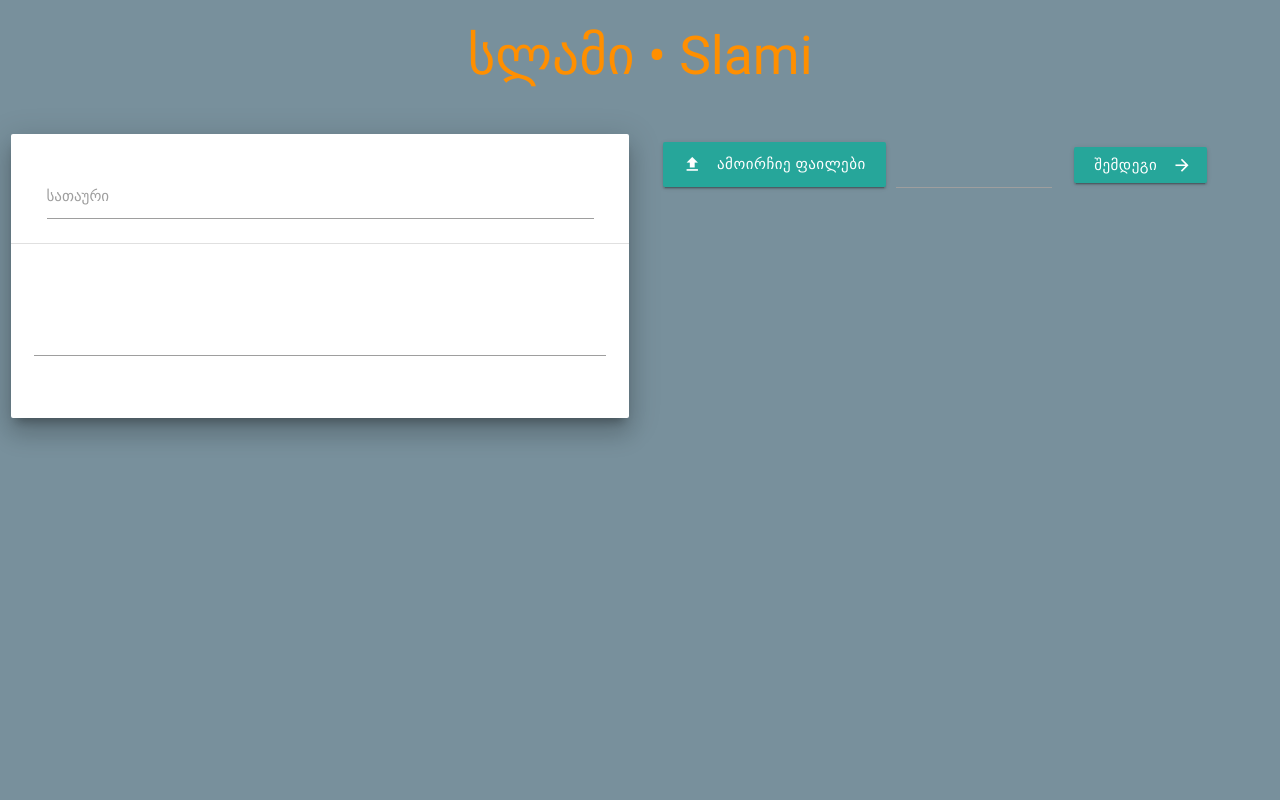
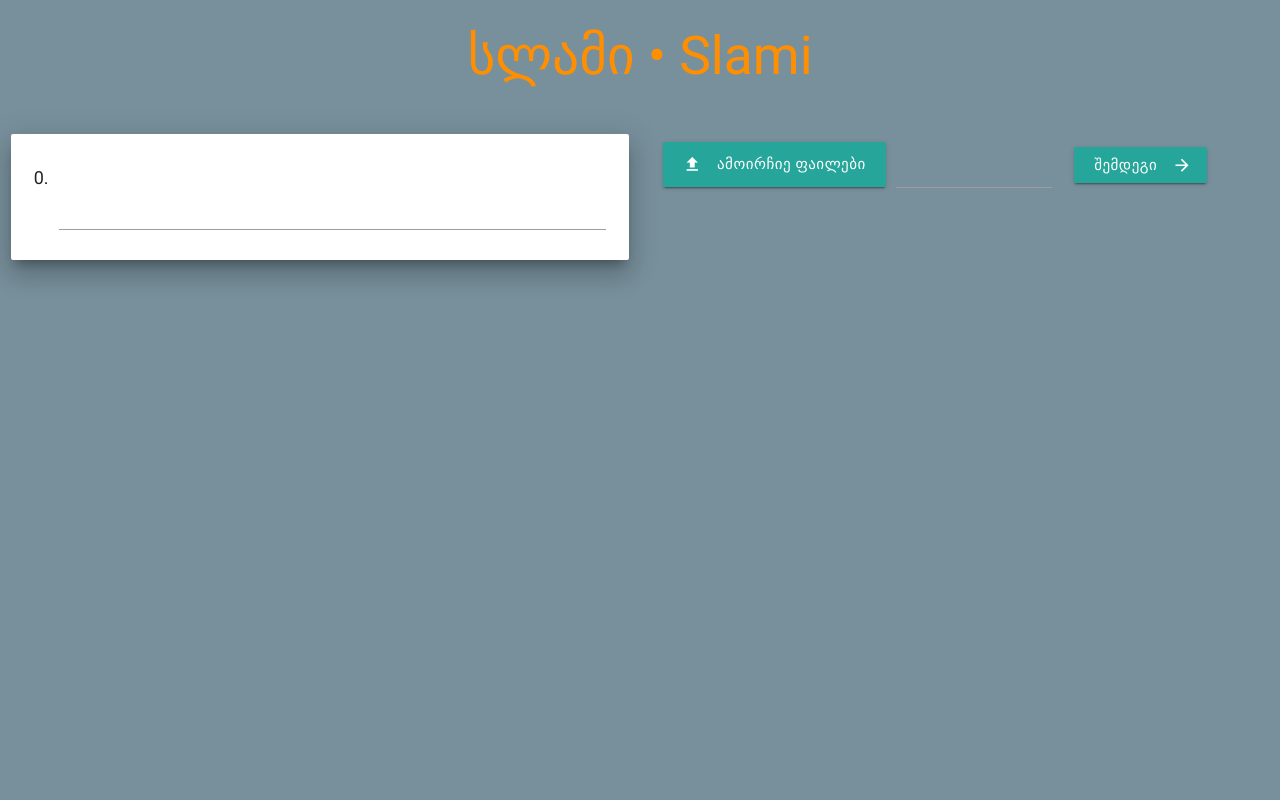
Before and after one commit to Nikaoto/Slami, a React (Create React App) app: page / in a window 1280 px wide. Shown: the top 800 px of the page. Built offline with nearby package versions, Linux system fonts and the light colour scheme.

Commit message:
remove title from EditorCard and add paragraph numbering

```diff
--- a/src/components/EditorCard/EditorCard.js
+++ b/src/components/EditorCard/EditorCard.js
@@ -1,5 +1,5 @@
 import React, { Component } from 'react'
-import config from "../../config"
+import {paragraph_delimiter_char, paragraph_delimiter_key, delete_keys} from "../../config"
 
 class EditorCard extends Component {
 
@@ -13,14 +13,6 @@ class EditorCard extends Component {
     this.onKeyPress = this.onKeyPress.bind(this)
   }
 
-  updateTitleText(newText) {
-    this.setState({ titleText: newText })
-
-    if (this.props.updateTitle) {
-      this.props.updateTitle(newText)
-    }
-  }
-
   updateContentText(newText) {
     this.setState({ contentText: newText })
 
@@ -30,8 +22,8 @@ class EditorCard extends Component {
   }
 
   onKeyPress(e) {
-    if (e.key === config.paragraph_delimiter_key) {
-      this.updateContentText(this.state.contentText + config.paragraph_delimiter_char)
+    if (e.key === paragraph_delimiter_key) {
+      this.updateContentText(this.state.contentText + paragraph_delimiter_char)
 
       if(this.props.onNewParagraph) {
         this.props.onNewParagraph()
@@ -40,42 +32,32 @@ class EditorCard extends Component {
       return
     }
 
-    if (e.key === config.delete_key) {
+    if (delete_keys.includes(e.key)) {
       if(this.props.onDelete) {
         this.props.onDelete()
       }
     }
   }
 
+  getParagraphs() {
+    return this.state.contentText.trim()
+      .split(paragraph_delimiter_char)
+      .map(p => p.trim())
+  }
+
   render() {
     return (
       <div className="card z-depth-5">
-        <div className="card-content black-text">
+        <div className="row">
+          <form className="col s12" style={{ marginBottom: 10 }}>
+            <div className="input-field col s12 outline" style={styles.textContainer}>
 
-          <span className="row">
-            <div className="input-field col s12">
-
-              <input id="card_title"
-              type="text"
-              value={this.state.titleText}
-              onChange={(e) => this.updateTitleText(e.target.value)}
-              style={styles.cardTitle}
-              />
-              <label htmlFor="card_title">სათაური</label>
-
-            </div>
-
-          </span>
-        </div>
-
-        <div className="divider" style={{ marginTop: 0 }} />
-
-        <div className="section">
-
-          <div className="row">
-            <form className="col s12">
-              <div className="input-field col s12 outline">
-
+              <ul className="materialize-textarea">
+                {
+                  this.getParagraphs().map((p, i) =>
+                  <li style={styles.paragraphNumber}> {i + "."} </li>)
+                }
+              </ul>
               <textarea className="materialize-textarea"
                   value={this.state.contentText}
                   onChange={(e) => this.updateContentText(e.target.value)}
@@ -85,21 +67,30 @@ class EditorCard extends Component {
             </div>
           </form>
         </div>
-
-        </div>
       </div>
     )
   }
 }
 
 const styles = {
-  cardTitle: {
-    fontSize: 30,
-    marginBottom: 0,
+  textContainer: {
+    display: "flex",
+    flexDirection: "row",
+    alignItems: "flex-start"
+  },
+  numberContainer: {
+    marginLeft: 4,
+    paddingTop: 15
+  },
+  paragraphNumber: {
+    fontSize: 18,
+    marginRight: 10
   },
   cardText: {
     fontSize: 18,
     textAlign: "justify",
+    paddingBottom: 20,
+    paddingTop: 15,
   },
 }
 
--- a/src/components/FirstPage/FirstPage.js
+++ b/src/components/FirstPage/FirstPage.js
@@ -65,7 +65,7 @@ class FirstPage extends Component {
   }
 
   onDelete() {
-    console.log("onDelete")
+    //console.log("onDelete")
   }
 
   onMediaItemClick(itemId, selected) {
```
Lines whose indentation alone changed are shown as unchanged.
